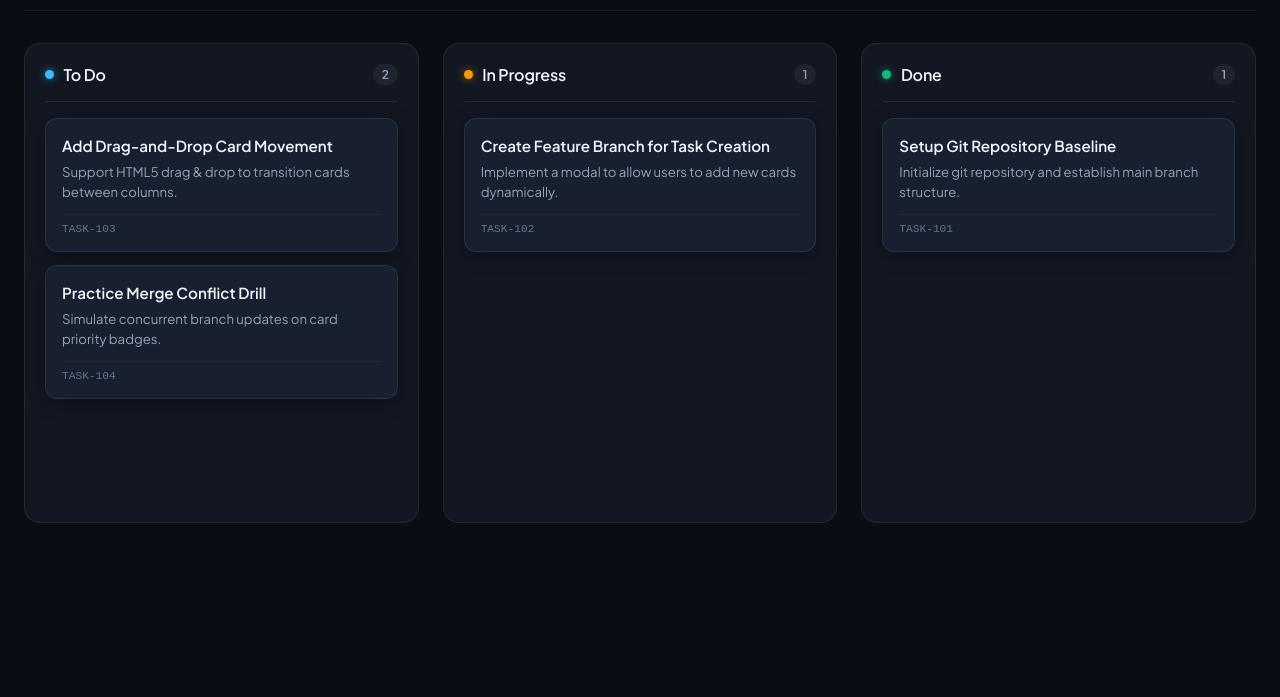
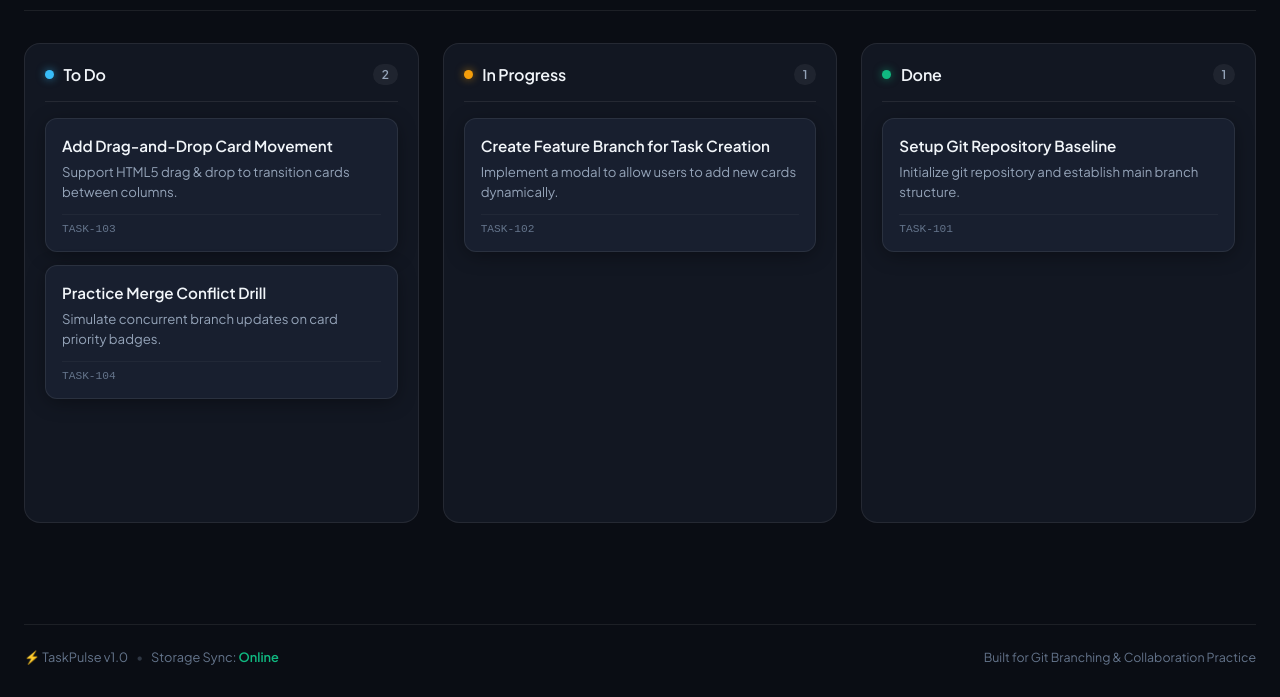
Before and after one commit to ZeuS-419/Git_Branch_practice, a plain HTML site: page index.html in a window 1280 px wide. Shown: the part 103-800 px from the top of the page. Drawn offline with Linux system fonts and the light colour scheme.

Commit message:
added footer adn status bar in main branch without merge conflicts

```diff
--- a/index.html
+++ b/index.html
@@ -67,6 +67,15 @@
         </div>
       </section>
     </main>
+
+    <footer class="app-footer">
+      <div class="footer-stats">
+        <span>⚡ TaskPulse v1.0</span>
+        <span class="separator">•</span>
+        <span>Storage Sync: <strong class="status-online">Online</strong></span>
+      </div>
+      <p class="footer-credit">Built for Git Branching &amp; Collaboration Practice</p>
+    </footer>
   </div>
 
   <script src="app.js"></script>
--- a/style.css
+++ b/style.css
@@ -234,9 +234,47 @@ body {
   color: var(--text-dim);
 }
 
+/* App Footer */
+.app-footer {
+  margin-top: 3rem;
+  padding-top: 1.5rem;
+  border-top: 1px solid var(--border-subtle);
+  display: flex;
+  justify-content: space-between;
+  align-items: center;
+  color: var(--text-dim);
+  font-size: 0.8rem;
+}
+
+.footer-stats {
+  display: flex;
+  align-items: center;
+  gap: 0.5rem;
+}
+
+.separator {
+  opacity: 0.4;
+}
+
+.status-online {
+  color: var(--done-color);
+  font-weight: 600;
+}
+
+.footer-credit {
+  font-size: 0.775rem;
+  color: var(--text-dim);
+}
+
 /* Responsive */
 @media (max-width: 768px) {
   .board {
     grid-template-columns: 1fr;
   }
+
+  .app-footer {
+    flex-direction: column;
+    gap: 0.75rem;
+    text-align: center;
+  }
 }
```
Also changed, not shown: 1 other file.
